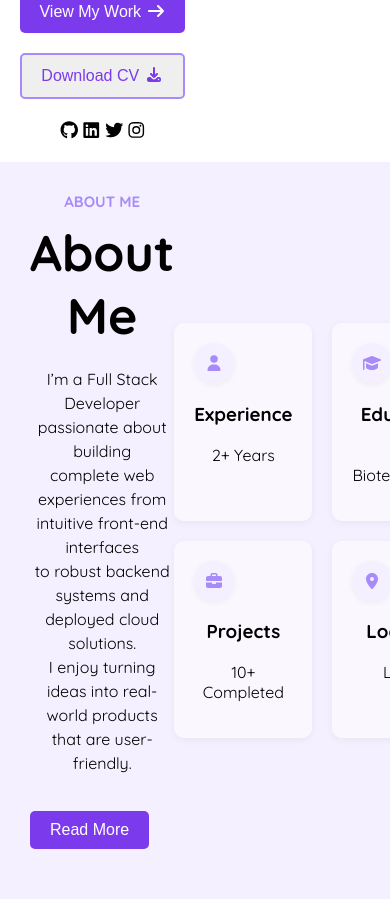
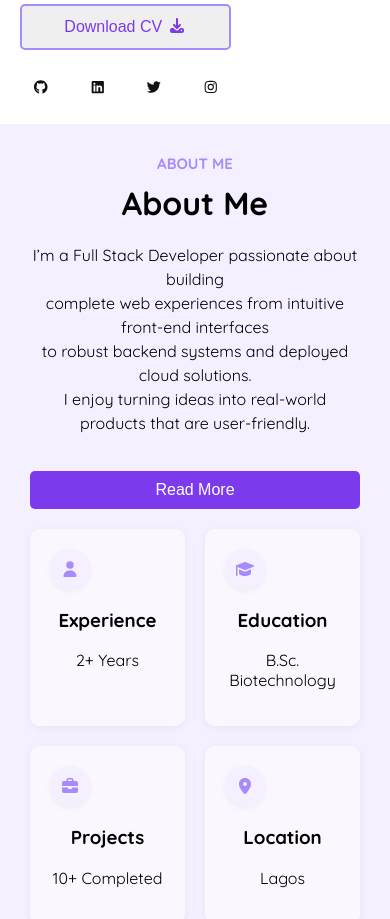
Before and after one commit to chinedu-daniel/my-portfolio, a React (Vite) app: page / in a window 390 px wide. Shown: the part 434-1353 px from the top of the page. Built offline with nearby package versions, Linux system fonts and the light colour scheme.

Commit message:
started responsive styling the about section

```diff
--- a/src/App.css
+++ b/src/App.css
@@ -481,4 +481,40 @@
     width: 100%;
     padding: 12px 16px;
   }
+
+  .hero-social-links {
+    display: flex;
+    justify-content: center;
+    gap: 15px;
+    flex-wrap: flex-start;
+    /* margin-top: 15px; */
+  }
+
+  .hero-social-links a {
+    display: inline-block;
+    padding: 8px 12px;
+    text-decoration: none;
+    font-size: 14px;
+    color: #111;
+    /* border: 1px solid #ddd; */
+    border-radius: 6px;
+    transition: 0.2s ease;
+  }
 }
+
+@media (max-width: 768px) {
+  .about-section {
+    flex-direction: column;
+    padding: 20px;
+  }
+
+  .about-name {
+    font-size: 32px;
+  }
+
+  .about-buttons {
+    flex-direction: column;
+    display: flex;
+    width: 100%;
+  }
+}
```
